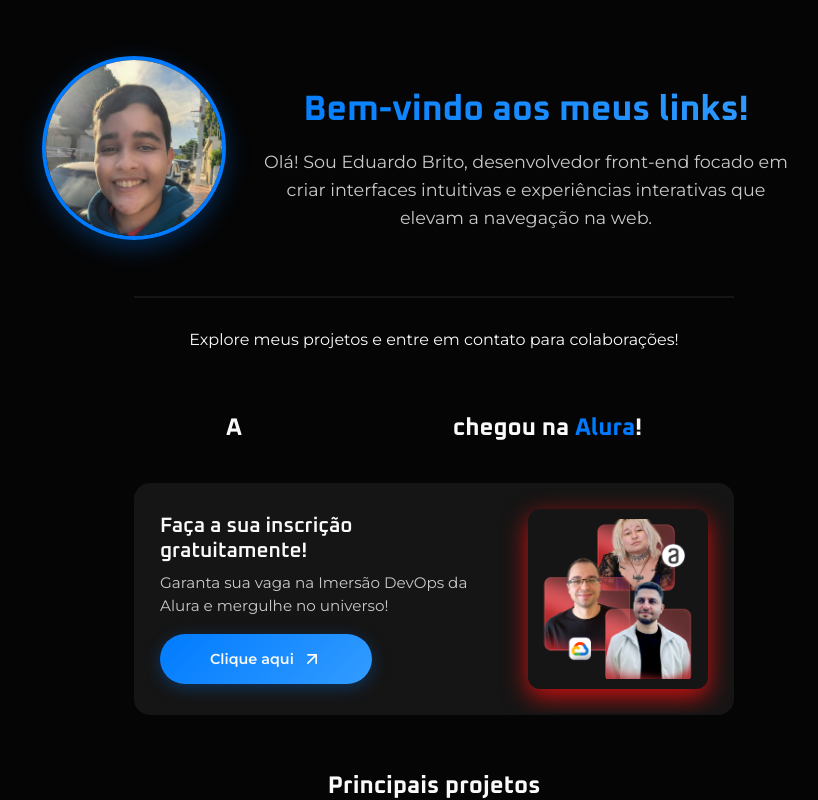
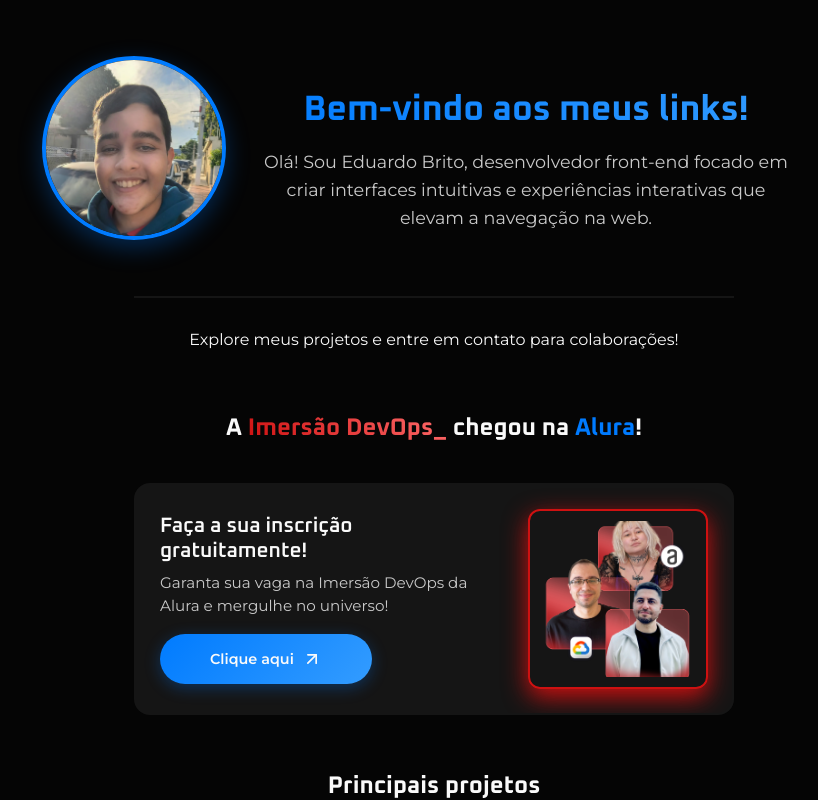
Before and after one commit to Duduubas/links-profile, a Vue app: page / in a window 1280 px wide. Shown: the top 800 px of the page, without its empty margins (206-1024 px from the left). Built offline with nearby package versions, Linux system fonts and the light colour scheme; a web font is replaced by a local one.

Commit message:
✨ Adicionado: nova variável de cor vermelha no CSS

```diff
--- a/src/styles/base.css
+++ b/src/styles/base.css
@@ -7,6 +7,7 @@
   --color-black: #050505;
   --color-white: #fafafa;
   --color-gray: #c9c9c9;
+  --color-red: #CE1111;
   --color-cards: #151515;
 
 
```
